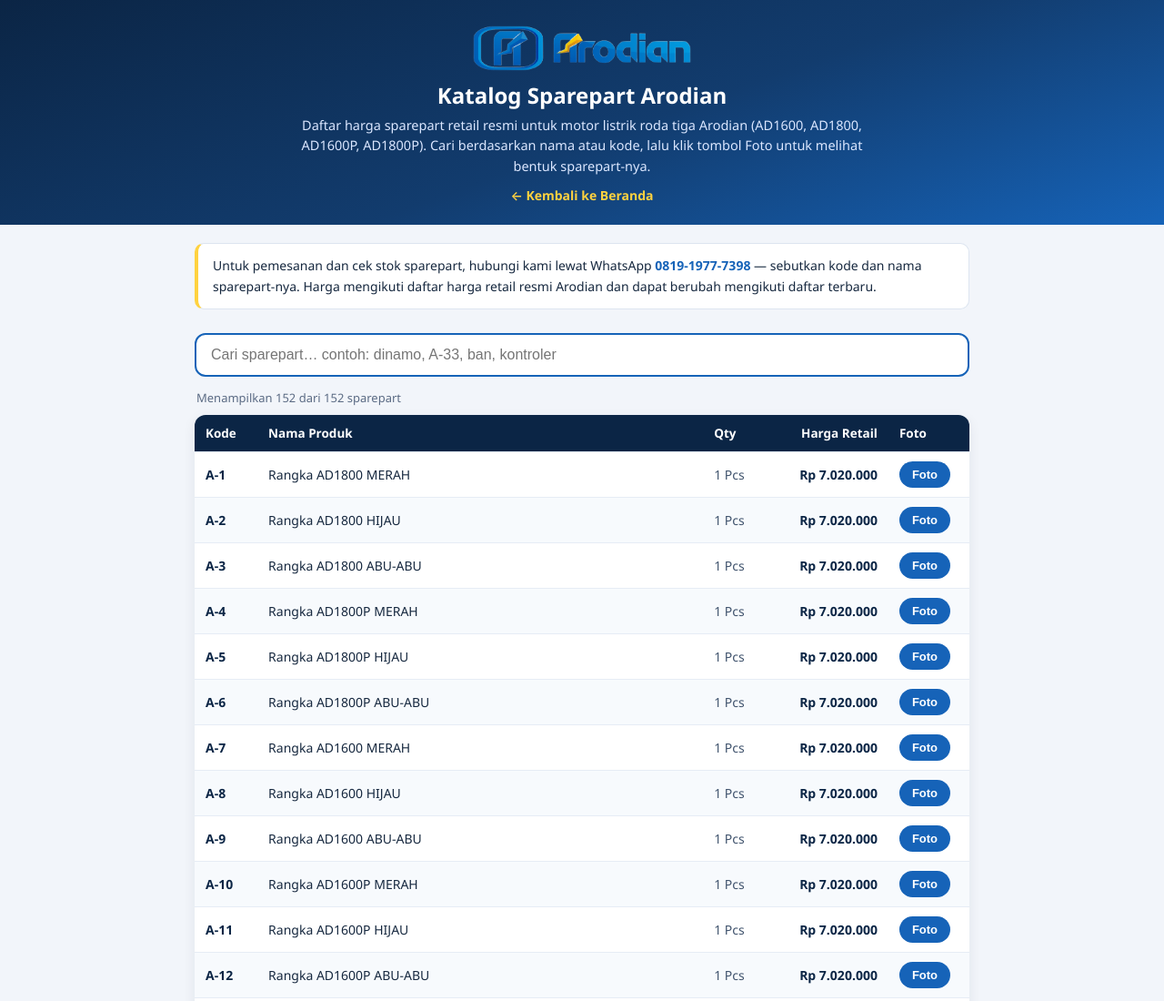
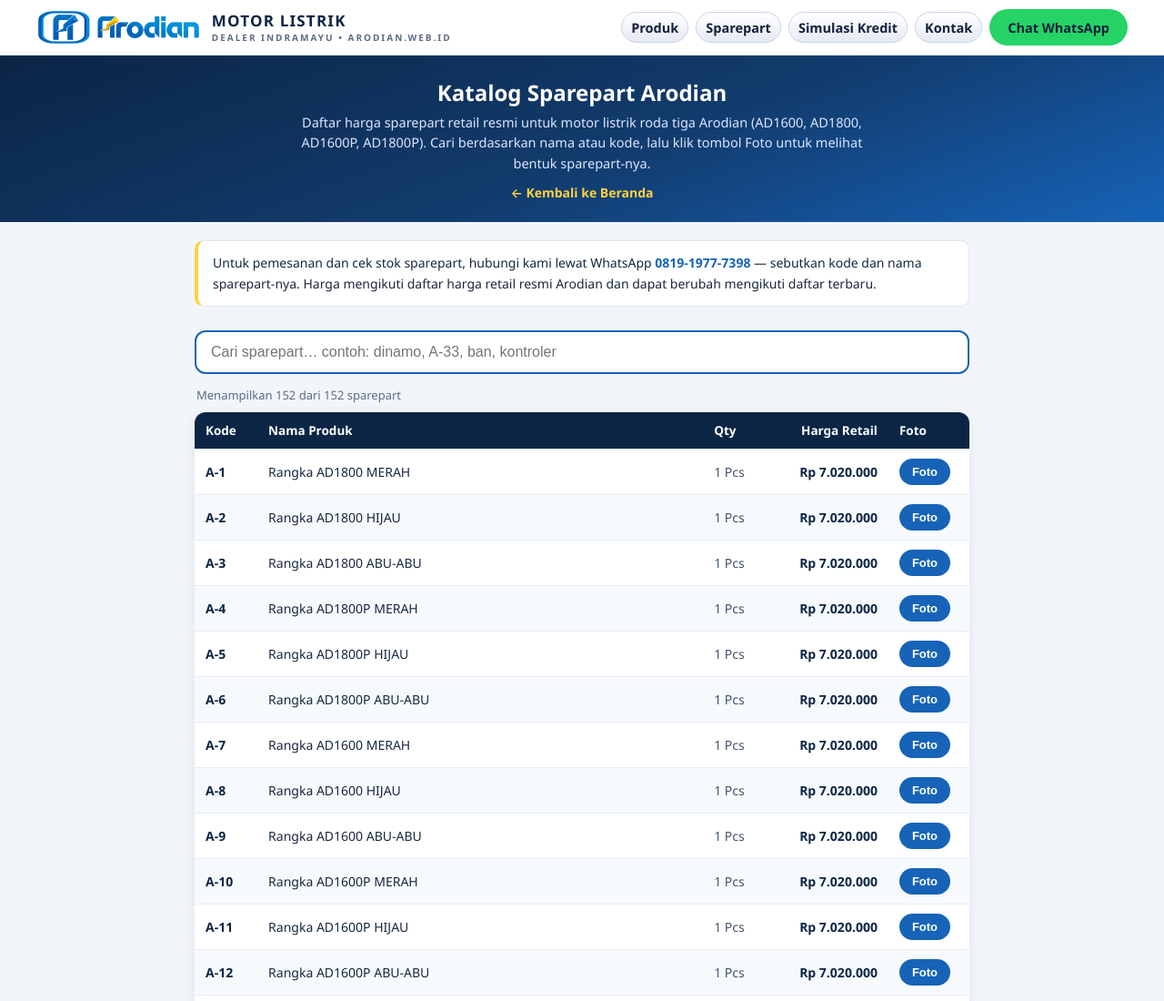
Before and after one commit to lalamove7787/arodian-web, a plain HTML site: page parts.html in a window 1280 px wide. Shown: the top 1100 px of the page at 91% size. Drawn offline with Linux system fonts and the light colour scheme.

Commit message:
Add main navbar to /parts page

```diff
--- a/parts.html
+++ b/parts.html
@@ -18,15 +18,31 @@
 <style>
   *{margin:0;padding:0;box-sizing:border-box}
   body{font-family:'Segoe UI',system-ui,-apple-system,Arial,sans-serif;background:#f2f5fa;color:#16283f}
-  header{background:linear-gradient(160deg,#0b2545,#123c6e 55%,#1663b8);color:#fff;padding:26px 18px 22px;text-align:center}
-  header .logo{height:54px;width:auto;margin:0 auto 10px;display:block}
-  header h1{font-size:24px;line-height:1.25;margin-bottom:6px}
-  header p{color:#dbe7ff;font-size:14.5px;line-height:1.55;max-width:640px;margin:0 auto}
-  header .back{display:inline-block;margin-top:12px;color:#ffd23f;text-decoration:none;font-weight:600;font-size:14px}
+  .pagehead{background:linear-gradient(160deg,#0b2545,#123c6e 55%,#1663b8);color:#fff;padding:26px 18px 22px;text-align:center}
+  .pagehead h1{font-size:24px;line-height:1.25;margin-bottom:6px}
+  .pagehead p{color:#dbe7ff;font-size:14.5px;line-height:1.55;max-width:640px;margin:0 auto}
+  .pagehead .back{display:inline-block;margin-top:12px;color:#ffd23f;text-decoration:none;font-weight:600;font-size:14px}
+  .mainnav{position:sticky;top:0;z-index:50;background:rgba(255,255,255,.96);border-bottom:1px solid #dbe4f2;backdrop-filter:blur(6px)}
+  .mainnav .navwrap{max-width:1240px;margin:0 auto;padding:10px 20px;display:flex;align-items:center;justify-content:space-between;gap:28px;flex-wrap:nowrap}
+  .brand{display:flex;flex-direction:row;align-items:center;gap:12px;line-height:1.2}
+  .brand-text{display:flex;flex-direction:column;gap:2px}
+  .brand-text .ml{font-size:17px;font-weight:800;color:#0b2545;letter-spacing:1.2px;white-space:nowrap}
+  .brand .tag{font-size:10px;letter-spacing:2px;color:#5b6b84;font-weight:600;white-space:nowrap}
+  .brand img.logo-img{height:40px;width:auto;aspect-ratio:723/160;object-fit:contain;display:block;flex:none}
+  .menu{display:flex;gap:10px;align-items:center;flex-wrap:nowrap}
+  .menu a{color:#14213d;font-weight:600;font-size:14.5px;white-space:nowrap;text-decoration:none}
+  .menu a:not(.btn){padding:7px 12px;border:1.5px solid #c8d3e6;border-radius:999px;background:linear-gradient(180deg,#ffffff,#e4eaf3)}
+  .menu a:hover{color:#1663b8}
+  .menu a:not(.btn):hover{background:linear-gradient(180deg,#eef4ff,#d8e6ff);border-color:#1663b8}
+  .btn{display:inline-block;padding:10px 20px;border-radius:999px;font-weight:700;font-size:14.5px;transition:.15s;white-space:nowrap}
+  .btn-wa{background:#25d366;color:#fff}
+  .btn-wa:hover{background:#1eb85a;color:#fff}
+  @media(max-width:1280px){.menu{gap:8px}.menu a:not(.btn){padding:6px 10px}}
+  @media(max-width:820px){.brand img.logo-img{height:36px}.brand-text .ml{font-size:15px}.menu a{display:none}.menu a.btn{display:inline-block;padding:9px 16px}}
   .wrap{max-width:880px;margin:0 auto;padding:20px 14px 40px}
   .note{background:#fff;border:1px solid #dde5f0;border-left:4px solid #ffd23f;border-radius:10px;padding:13px 16px;font-size:14px;line-height:1.6;margin-bottom:16px}
   .note a{color:#1663b8;font-weight:700;text-decoration:none}
-  .searchbar{position:sticky;top:0;background:#f2f5fa;padding:10px 0 8px;z-index:5}
+  .searchbar{position:sticky;top:62px;background:#f2f5fa;padding:10px 0 8px;z-index:5}
   .searchbar input{width:100%;padding:13px 16px;font-size:16px;border:2px solid #1663b8;border-radius:12px;outline:none;background:#fff}
   .count{font-size:13px;color:#5b6b84;margin:6px 2px 10px}
   table{width:100%;border-collapse:collapse;background:#fff;border-radius:12px;overflow:hidden;box-shadow:0 4px 14px rgba(11,37,69,.08)}
@@ -52,17 +68,34 @@
   .modal .close{margin-top:14px;background:#0b2545;color:#fff;border:none;font-weight:700;font-size:14px;padding:10px 26px;border-radius:999px;cursor:pointer}
   @media (max-width:560px){
     thead th,tbody td{padding:9px 8px;font-size:13px}
-    header h1{font-size:21px}
+    .pagehead h1{font-size:21px}
   }
 </style>
 </head>
 <body>
-<header>
-  <img class="logo" src="images/logo.png" alt="Arodian Motor Listrik">
+<header class="mainnav">
+  <div class="navwrap">
+    <div class="brand">
+      <img class="logo-img" src="images/logo.png" alt="Logo Arodian" width="723" height="160">
+      <div class="brand-text">
+        <div class="ml">MOTOR LISTRIK</div>
+        <div class="tag">DEALER INDRAMAYU &bull; ARODIAN.WEB.ID</div>
+      </div>
+    </div>
+    <nav class="menu">
+      <a href="/#produk">Produk</a>
+      <a href="/parts">Sparepart</a>
+      <a href="/kredit">Simulasi Kredit</a>
+      <a href="/#kontak">Kontak</a>
+      <a class="btn btn-wa" href="https://wa.me/6281919777398?text=Halo%20Arodian%20Molis%20Indramayu%2C%20saya%20ingin%20bertanya%20tentang%20sparepart%20Arodian." target="_blank" rel="noopener">Chat WhatsApp</a>
+    </nav>
+  </div>
+</header>
+<div class="pagehead">
   <h1>Katalog Sparepart Arodian</h1>
   <p>Daftar harga sparepart retail resmi untuk motor listrik roda tiga Arodian (AD1600, AD1800, AD1600P, AD1800P). Cari berdasarkan nama atau kode, lalu klik tombol Foto untuk melihat bentuk sparepart-nya.</p>
   <a class="back" href="https://www.arodian.web.id/">← Kembali ke Beranda</a>
-</header>
+</div>
 <div class="wrap">
   <div class="note">Untuk pemesanan dan cek stok sparepart, hubungi kami lewat WhatsApp <a href="https://wa.me/6281919777398?text=Halo%20Arodian%20Molis%20Indramayu%2C%20saya%20ingin%20bertanya%20tentang%20sparepart%20Arodian." target="_blank" rel="noopener">0819-1977-7398</a> — sebutkan kode dan nama sparepart-nya. Harga mengikuti daftar harga retail resmi Arodian dan dapat berubah mengikuti daftar terbaru.</div>
   <div class="searchbar">
```
